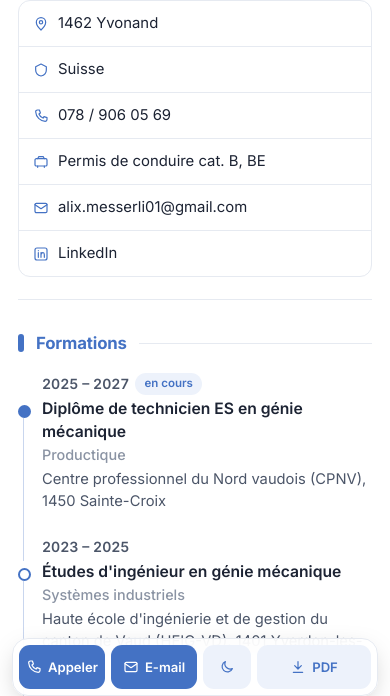
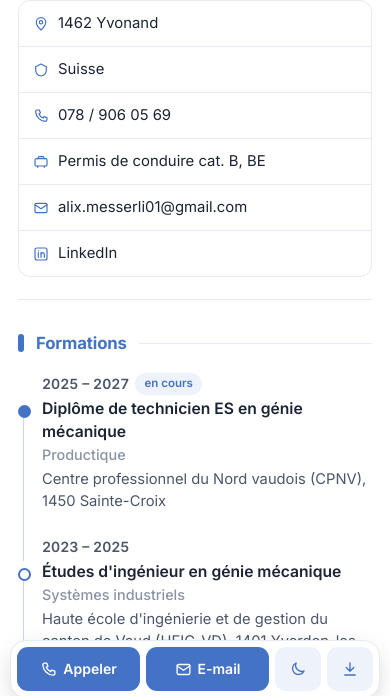
Before and after one commit to alix-messerli/alix-messerli.github.io, a plain HTML site: page index.html in a window 390 px wide. Shown: the part 136-832 px from the top of the page. Drawn offline with Linux system fonts and the light colour scheme.

Commit message:
[Automatic deployment] Barre d'actions mobile : affichage corrigé sur petits écrans
Co-Authored-By: Claude Opus 5.5 <noreply@anthropic.com>
Claude-Session: https://claude.ai/code/session_01Jq6hmCzoj9BmCno7Zdmqhq

```diff
--- a/index.html
+++ b/index.html
@@ -58,8 +58,8 @@
                 <svg class="moon" viewBox="0 0 24 24"><path d="M20 14.5A8 8 0 0 1 9.5 4a8 8 0 1 0 10.5 10.5z"/></svg>
                 <svg class="sun" viewBox="0 0 24 24"><circle cx="12" cy="12" r="4"/><path d="M12 2v2 M12 20v2 M4.9 4.9l1.4 1.4 M17.7 17.7l1.4 1.4 M2 12h2 M20 12h2 M4.9 19.1l1.4-1.4 M17.7 6.3l1.4-1.4"/></svg>
             </button>
-            <button type="button" class="print-btn" onclick="window.print()">
-                <svg viewBox="0 0 24 24"><path d="M12 4v11 M7 10l5 5 5-5 M5 20h14"/></svg>PDF
+            <button type="button" class="print-btn" onclick="window.print()" aria-label="Télécharger en PDF" title="Télécharger en PDF">
+                <svg viewBox="0 0 24 24"><path d="M12 4v11 M7 10l5 5 5-5 M5 20h14"/></svg><span>PDF</span>
             </button>
         </div>
     </header>
--- a/static/css/styles.css
+++ b/static/css/styles.css
@@ -324,40 +324,48 @@ h2::after {
     /* Barre d'actions fixe en bas */
     .actions {
         position: fixed;
-        top: auto; right: 12px; left: 12px;
-        bottom: calc(12px + env(safe-area-inset-bottom));
+        top: auto; right: 10px; left: 10px;
+        bottom: 10px;
+        bottom: calc(10px + env(safe-area-inset-bottom, 0px));
         z-index: 10;
-        justify-content: space-between;
+        display: grid;
+        grid-template-columns: minmax(0, 1fr) minmax(0, 1fr) 46px 46px;
         gap: 6px;
         padding: 6px;
         border-radius: 16px;
-        background: color-mix(in srgb, var(--page) 88%, transparent);
-        -webkit-backdrop-filter: blur(12px);
-        backdrop-filter: blur(12px);
+        background: var(--page);
         border: 1px solid var(--rule);
         box-shadow: 0 8px 28px -10px rgba(0, 0, 0, .35);
     }
-    .mobile-only { display: inline-flex !important; }
-    .action-link, .actions .print-btn, .actions .icon-btn {
-        flex: 1;
+    .mobile-only { display: flex !important; }
+    .actions > * {
+        -webkit-appearance: none;
+        appearance: none;
+        display: flex;
+        align-items: center;
         justify-content: center;
-        min-height: 44px;
+        gap: 6px;
+        min-width: 0;
+        height: 44px;
+        margin: 0;
+        padding: 0 6px;
+        border: 0;
         border-radius: 11px;
-        font-size: .82rem;
+        font: 600 14px/1 var(--font);
+        white-space: nowrap;
+        overflow: hidden;
+        text-overflow: ellipsis;
     }
-    .actions .icon-btn { flex: 0 0 48px; }
-    .action-link {
-        align-items: center; gap: 6px;
-        font: 600 .82rem var(--font);
-        color: var(--page);
-        background: var(--blue);
-    }
+    .actions .print-btn span { display: none; }
+    .action-link { color: #fff; background: var(--blue); }
+    [data-theme="dark"] .action-link { color: #0e1218; }
     .action-link svg {
-        width: 16px; height: 16px;
-        fill: none; stroke: currentColor; stroke-width: 1.8;
+        width: 17px; height: 17px; flex: none;
+        fill: none; stroke: currentColor; stroke-width: 1.9;
         stroke-linecap: round; stroke-linejoin: round;
     }
-    .action-link:hover { color: var(--page); }
+    .actions .icon-btn svg, .actions .print-btn svg { width: 18px; height: 18px; }
+    .action-link:hover { color: #fff; text-decoration: none; }
 
     /* Sections */
     section { margin-top: 30px; }
```
